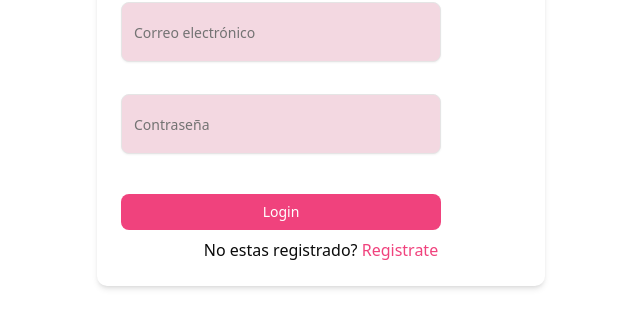
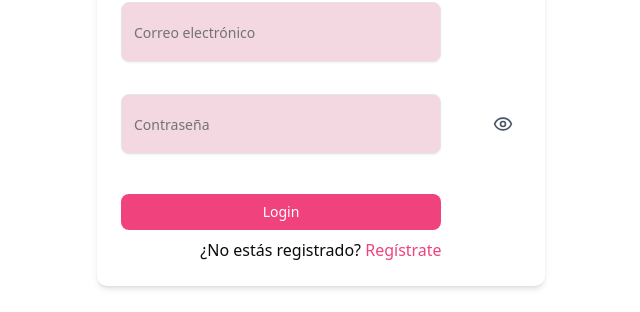
Before and after one commit to cristhian2020/io2-ecomerce, a Next.js app: page /login in a window 1280 px wide. Shown: the part 134-446 px from the top of the page, without its empty margins (319-959 px from the left). Built offline with nearby package versions, Linux system fonts and the light colour scheme; no server answers.

Commit message:
boton ojo y limpiar localStorage

```diff
--- a/app/(auth)/login/page.tsx
+++ b/app/(auth)/login/page.tsx
@@ -6,10 +6,11 @@ import { Input } from "@/components/ui/input";
 import { Button } from "@/components/ui/button";
 import Link from "next/link";
 import { useRouter } from "next/navigation";
-
+import { Eye, EyeOff } from "lucide-react"; // 👈 íconos de Lucide
 
 export default function LoginPage() {
   const router = useRouter();
+  const [showPassword, setShowPassword] = useState(false); // 👈 nuevo estado
   const [formData, setFormData] = useState({
     email: "",
     password: "",
@@ -18,15 +19,9 @@ export default function LoginPage() {
   const handleLogin = async (e: FormEvent) => {
     e.preventDefault();
     try {
-        console.log("Email being sent:", JSON.stringify(formData.email));
       await signInWithEmailAndPassword(auth, formData.email, formData.password);
-
-        setFormData({
-            email: "",
-            password: "",
-        });
+      setFormData({ email: "", password: "" });
       router.push("/products");
-
     } catch (error) {
       console.log(error);
     }
@@ -36,10 +31,10 @@ export default function LoginPage() {
     <div className="flex items-start justify-center min-h-screen px-4">
       <div className="w-full max-w-md bg-white p-6 rounded-lg shadow-md">
         <h2 className="text-2xl font-bold mb-6 text-center">Stitch's Bakery</h2>
-        <h1 className="text-2xl font-bold mb-6 text-center">Iniciar Sesión </h1>
+        <h1 className="text-2xl font-bold mb-6 text-center">Iniciar Sesión</h1>
         <form onSubmit={handleLogin} className="flex flex-col gap-4">
           <Input
-            className="w-80 h-15 bg-[#f3d8e1] "
+            className="w-80 h-15 bg-[#f3d8e1]"
             type="email"
             placeholder="Correo electrónico"
             value={formData.email}
@@ -47,20 +42,32 @@ export default function LoginPage() {
               setFormData({ ...formData, email: e.target.value })
             }
           />
+          <div className="relative mt-4">
             <Input
-            className="mt-4 w-80 h-15 bg-[#f3d8e1]"
-            type="password"
+              className="w-80 h-15 bg-[#f3d8e1] pr-10"
+              type={showPassword ? "text" : "password"}
               placeholder="Contraseña"
               value={formData.password}
               onChange={(e) =>
                 setFormData({ ...formData, password: e.target.value })
               }
             />
+            <button
+              type="button"
+              onClick={() => setShowPassword(!showPassword)}
+              className="absolute inset-y-0 right-2 flex items-center text-gray-600"
+            >
+              {showPassword ? <EyeOff size={20} /> : <Eye size={20} />}
+            </button>
+          </div>
           <Button type="submit" className="mt-6 w-80 bg-[#F0427D] text-white">
             Login
           </Button>
         </form>
-        <p className="text-center mt-2">No estas registrado? <a href="/register" className="text-[#F0427D]">Registrate</a></p>
+        <p className="text-center mt-2">
+          ¿No estás registrado?{" "}
+          <Link href="/register" className="text-[#F0427D]">Regístrate</Link>
+        </p>
       </div>
     </div>
   );
--- a/app/cart/page.tsx
+++ b/app/cart/page.tsx
@@ -66,8 +66,9 @@ ${productsText}
     toast.success("¡Pedido registrado exitosamente!");
     window.open(whatsappUrl, "_blank");
     // 3. Limpiar el carrito
+    localStorage.removeItem("cart");
+    localStorage.removeItem("user");
     clearCart();
-
     // Redirigir al usuario o limpiar carrito (opcional)
     // clearCart(); // si tienes una función en useCart
     // router.push("/success");
```
Lines whose indentation alone changed are shown as unchanged.
